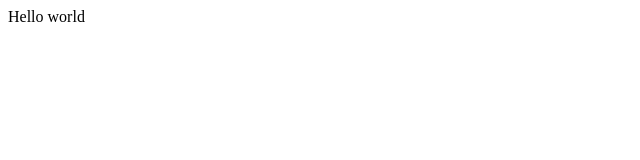
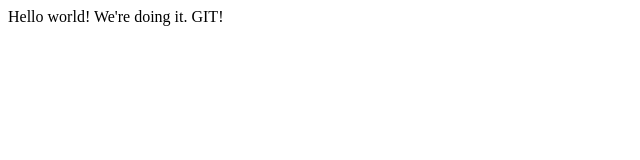
Before and after one commit to arooney88/demo-git, a plain HTML site: page index.html in a window 1280 px wide. Shown: the whole page, without its empty margins (0-640 px from the left). Drawn offline with Linux system fonts and the light colour scheme.

Commit message:
updated index.html
added git!

```diff
--- a/index.html
+++ b/index.html
@@ -1,3 +1,3 @@
 <div>
-    Hello world
+    Hello world! We're doing it. GIT!
 </div>
```
